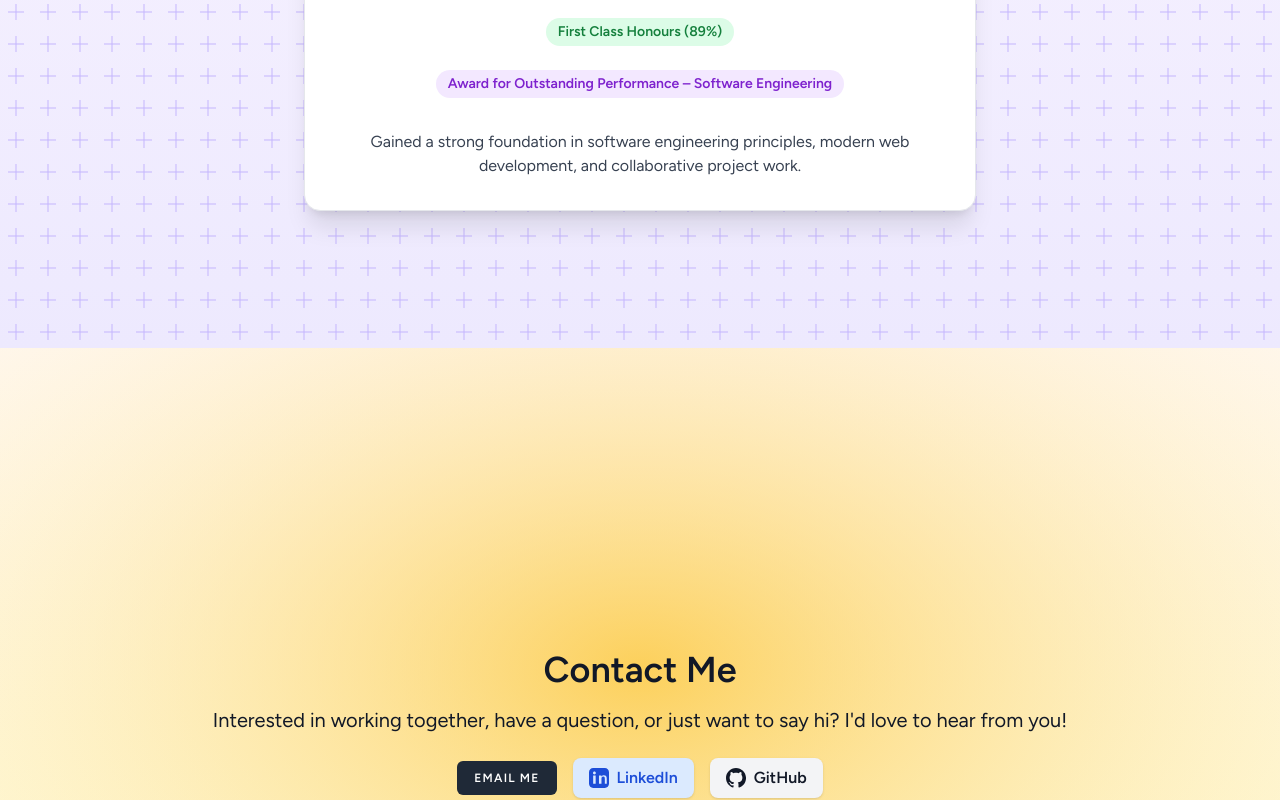
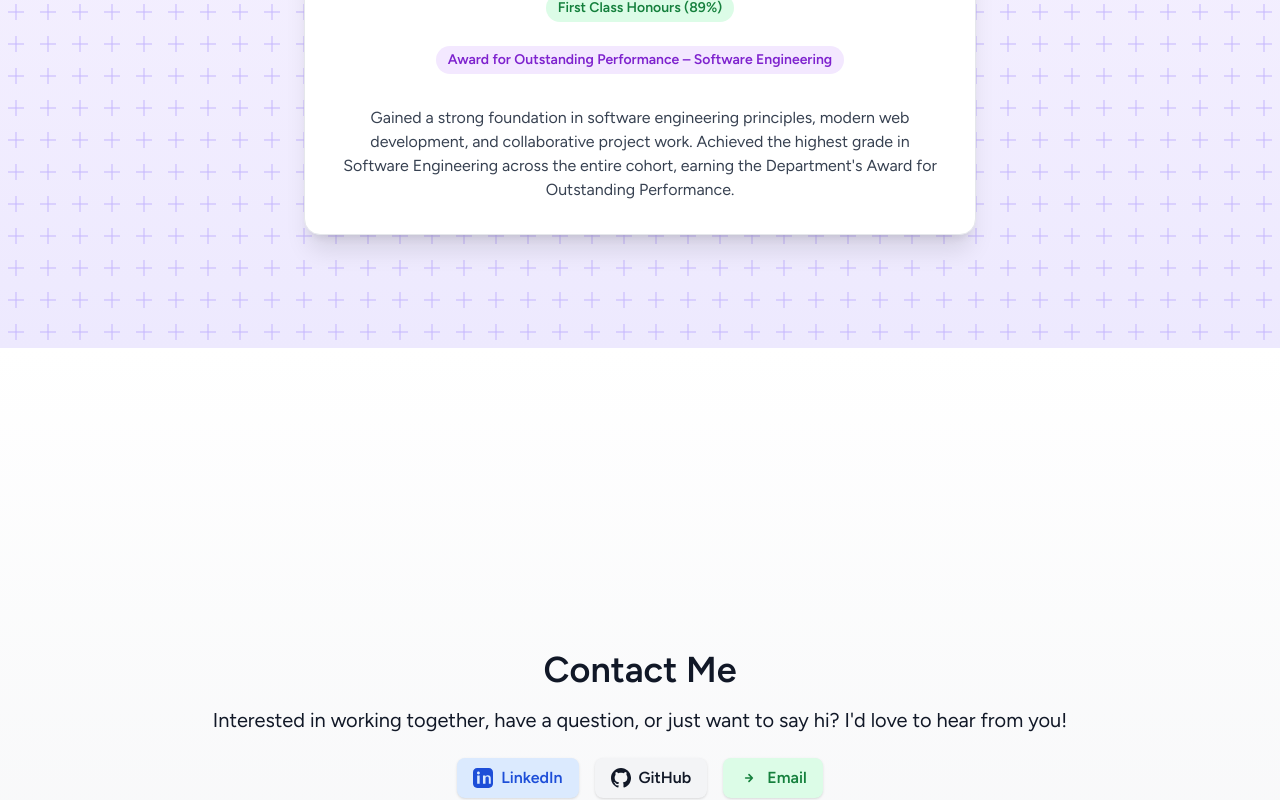
Before and after one commit to LordyMCR/lordymcr.github.io, a Vue app: page / in a window 1280 px wide. Shown: the part 3740-4540 px from the top of the page. Built offline with nearby package versions, Linux system fonts and the light colour scheme.

Commit message:
Update contact section and award details
Enhanced the contact section by adding GitHub and LinkedIn links alongside the email button, improving accessibility and layout. Updated the award description to include additional achievements for better clarity.

```diff
--- a/src/pages/Home.vue
+++ b/src/pages/Home.vue
@@ -261,46 +261,31 @@ onMounted(() => {
                 Award for Outstanding Performance – Software Engineering
               </div>
               <div class="text-base text-center text-gray-700 dark:text-gray-200 mt-2">
-                Gained a strong foundation in software engineering principles, modern web development, and collaborative project work.
+                Gained a strong foundation in software engineering principles, modern web development, and collaborative project work. Achieved the highest grade in Software Engineering across the entire cohort, earning the Department's Award for Outstanding Performance.
               </div>
             </div>
           </div>
         </section>
-        <section id="contact" class="relative min-h-screen flex items-center justify-center bg-gradient-to-b from-orange-50 to-yellow-100 dark:from-orange-900 dark:to-yellow-900 text-center text-gray-900 dark:text-white">
-          <!-- SVG Radial Gradient Background (more visible) -->
-          <div aria-hidden="true" class="absolute left-0 top-0 w-full h-full">
-            <svg width="100%" height="100%" class="w-full h-full block dark:hidden" fill="none">
-              <defs>
-                <radialGradient id="radial-light" cx="50%" cy="40%" r="80%">
-                  <stop offset="0%" stop-color="#fbbf24" stop-opacity="0.7"/>
-                  <stop offset="100%" stop-color="#fff" stop-opacity="0"/>
-                </radialGradient>
-              </defs>
-              <rect width="100%" height="100%" fill="url(#radial-light)" />
-            </svg>
-            <svg width="100%" height="100%" class="w-full h-full hidden dark:block" fill="none">
-              <defs>
-                <radialGradient id="radial-dark" cx="50%" cy="40%" r="80%">
-                  <stop offset="0%" stop-color="#f59e42" stop-opacity="0.4"/>
-                  <stop offset="100%" stop-color="#1a1a1a" stop-opacity="0"/>
-                </radialGradient>
-              </defs>
-              <rect width="100%" height="100%" fill="url(#radial-dark)" />
-            </svg>
-          </div>
+        <section id="contact" class="min-h-screen w-full flex items-center justify-center bg-gradient-to-b from-white to-gray-100 dark:from-gray-800 dark:to-gray-700 text-center text-gray-900 dark:text-white">
           <div class="relative z-10 w-full max-w-4xl mx-auto px-4">
             <div>
                 <h2 class="text-4xl font-bold mb-4">Contact Me</h2>
                 <p class="text-xl mb-6">Interested in working together, have a question, or just want to say hi? I'd love to hear from you!</p>
-                <div class="flex flex-col sm:flex-row items-center justify-center gap-4 mb-6">
-                  <PrimaryButton tag="a" href="mailto:daniel.lord13@outlook.com">Email Me</PrimaryButton>
+                <div class="flex flex-wrap justify-center gap-4 mb-6">
+                  <!-- LinkedIn -->
                   <a href="https://linkedin.com/in/daniel-lord-b83b71a7" target="_blank" rel="noopener" class="inline-flex items-center gap-2 px-4 py-2 rounded-lg bg-blue-100 dark:bg-blue-900 text-blue-700 dark:text-blue-300 font-semibold shadow hover:bg-blue-200 dark:hover:bg-blue-800 transition">
                     <svg class="w-5 h-5" fill="currentColor" viewBox="0 0 24 24"><path d="M19 0h-14c-2.76 0-5 2.24-5 5v14c0 2.76 2.24 5 5 5h14c2.76 0 5-2.24 5-5v-14c0-2.76-2.24-5-5-5zm-11 19h-3v-10h3v10zm-1.5-11.28c-.97 0-1.75-.79-1.75-1.75s.78-1.75 1.75-1.75 1.75.79 1.75 1.75-.78 1.75-1.75 1.75zm15.5 11.28h-3v-5.6c0-1.34-.03-3.07-1.87-3.07-1.87 0-2.16 1.46-2.16 2.97v5.7h-3v-10h2.88v1.36h.04c.4-.75 1.38-1.54 2.84-1.54 3.04 0 3.6 2 3.6 4.59v5.59z"/></svg>
                     LinkedIn
                   </a>
+                  <!-- GitHub -->
                   <a href="https://github.com/LordyMCR" target="_blank" rel="noopener" class="inline-flex items-center gap-2 px-4 py-2 rounded-lg bg-gray-100 dark:bg-gray-800 text-gray-900 dark:text-white font-semibold shadow hover:bg-gray-200 dark:hover:bg-gray-700 transition">
                     <svg class="w-5 h-5" fill="currentColor" viewBox="0 0 24 24"><path d="M12 0c-6.63 0-12 5.37-12 12 0 5.3 3.438 9.8 8.205 11.385.6.113.82-.258.82-.577 0-.285-.01-1.04-.015-2.04-3.338.724-4.042-1.61-4.042-1.61-.546-1.387-1.333-1.756-1.333-1.756-1.09-.745.083-.729.083-.729 1.205.085 1.84 1.237 1.84 1.237 1.07 1.834 2.807 1.304 3.492.997.108-.775.418-1.305.762-1.605-2.665-.305-5.466-1.332-5.466-5.93 0-1.31.47-2.38 1.236-3.22-.124-.303-.535-1.523.117-3.176 0 0 1.008-.322 3.3 1.23.96-.267 1.98-.399 3-.404 1.02.005 2.04.137 3 .404 2.29-1.552 3.297-1.23 3.297-1.23.653 1.653.242 2.873.12 3.176.77.84 1.235 1.91 1.235 3.22 0 4.61-2.803 5.624-5.475 5.921.43.372.823 1.102.823 2.222 0 1.606-.015 2.898-.015 3.293 0 .322.216.694.825.576 4.765-1.587 8.2-6.086 8.2-11.384 0-6.63-5.373-12-12-12z"/></svg>
                     GitHub
+                  </a>
+                  <!-- Email -->
+                  <a href="mailto:daniel.lord13@outlook.com" class="inline-flex items-center gap-2 px-4 py-2 rounded-lg bg-green-100 dark:bg-green-900 text-green-700 dark:text-green-300 font-semibold shadow hover:bg-green-200 dark:hover:bg-green-800 transition">
+                    <svg class="w-5 h-5" fill="none" stroke="currentColor" stroke-width="2" viewBox="0 0 24 24"><path stroke-linecap="round" stroke-linejoin="round" d="M16 12H8m8 0l-4-4m4 4l-4 4"/></svg>
+                    Email
                   </a>
                 </div>
                 <div class="text-gray-600 dark:text-gray-400 text-base">I'll get back to you as soon as possible!</div>
```
